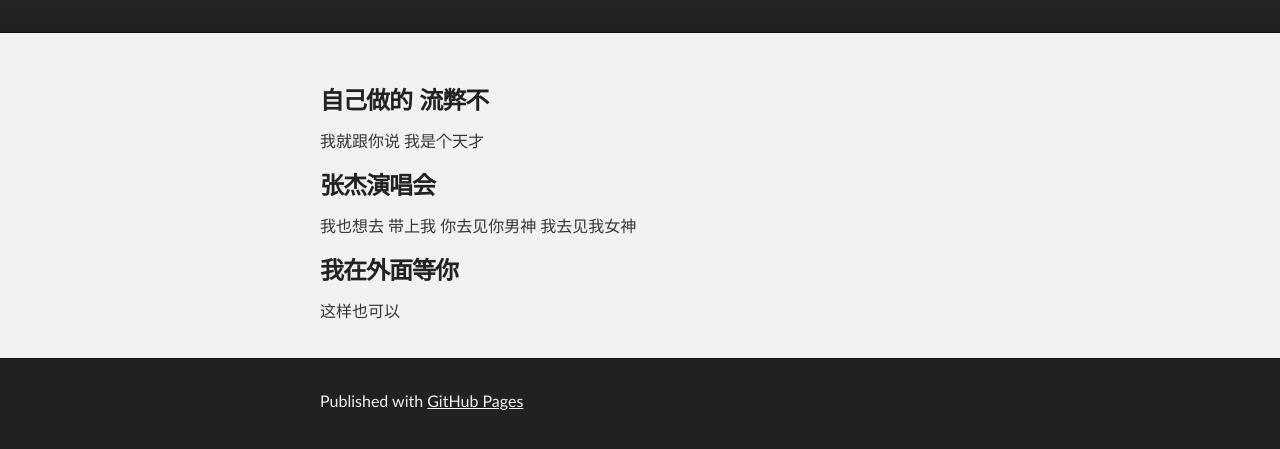
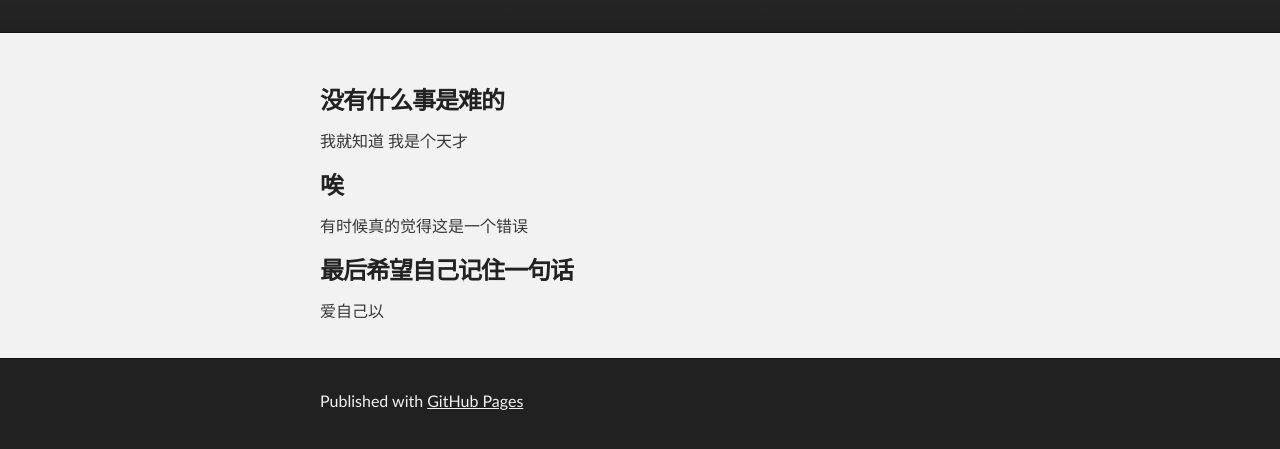
Before and after one commit to yitianliangjiao/yitianliangjiao.github.io, a plain HTML site: page index.html in a window 1280 px wide. Shown: the part 177-626 px from the top of the page. Drawn offline with Linux system fonts and the light colour scheme.

Commit message:
Update index.html

```diff
--- a/index.html
+++ b/index.html
@@ -28,19 +28,19 @@
     <div id="main_content_wrap" class="outer">
       <section id="main_content" class="inner">
         <h3>
-<a id="welcome-to-github-pages" class="anchor" href="#welcome-to-github-pages" aria-hidden="true"><span aria-hidden="true" class="octicon octicon-link"></span></a>自己做的 流弊不</h3>
+<a id="welcome-to-github-pages" class="anchor" href="#welcome-to-github-pages" aria-hidden="true"><span aria-hidden="true" class="octicon octicon-link"></span></a>没有什么事是难的</h3>
 
-<p>我就跟你说 我是个天才</p>
+<p>我就知道 我是个天才</p>
 
 <h3>
-<a id="designer-templates" class="anchor" href="#designer-templates" aria-hidden="true"><span aria-hidden="true" class="octicon octicon-link"></span></a>张杰演唱会</h3>
+<a id="designer-templates" class="anchor" href="#designer-templates" aria-hidden="true"><span aria-hidden="true" class="octicon octicon-link"></span></a>唉</h3>
 
-<p>我也想去 带上我  你去见你男神 我去见我女神</p>
+<p>有时候真的觉得这是一个错误</p>
 
 <h3>
-<a id="creating-pages-manually" class="anchor" href="#creating-pages-manually" aria-hidden="true"><span aria-hidden="true" class="octicon octicon-link"></span></a>我在外面等你</h3>
+<a id="creating-pages-manually" class="anchor" href="#creating-pages-manually" aria-hidden="true"><span aria-hidden="true" class="octicon octicon-link"></span></a>最后希望自己记住一句话</h3>
 
-<p>这样也可以</p>
+<p>爱自己以</p>
     </div>
 
     <!-- FOOTER  -->
```
